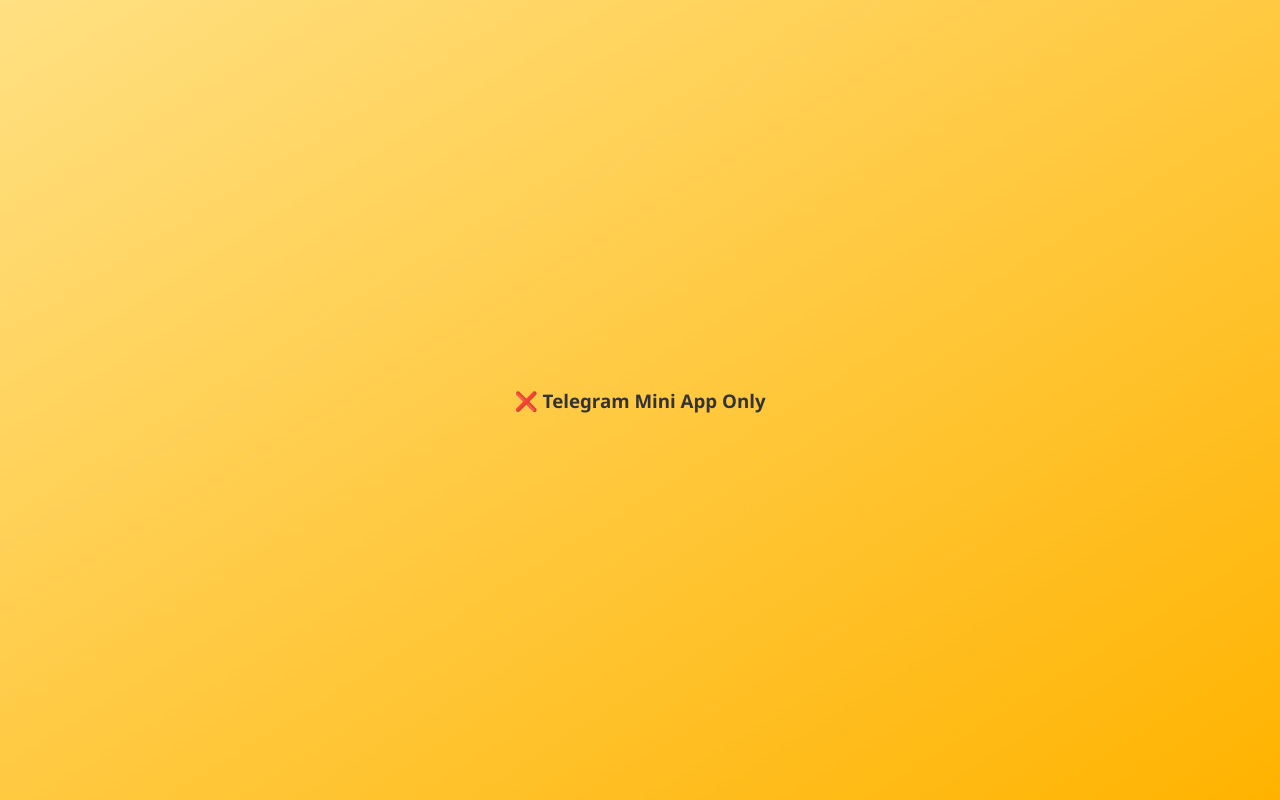
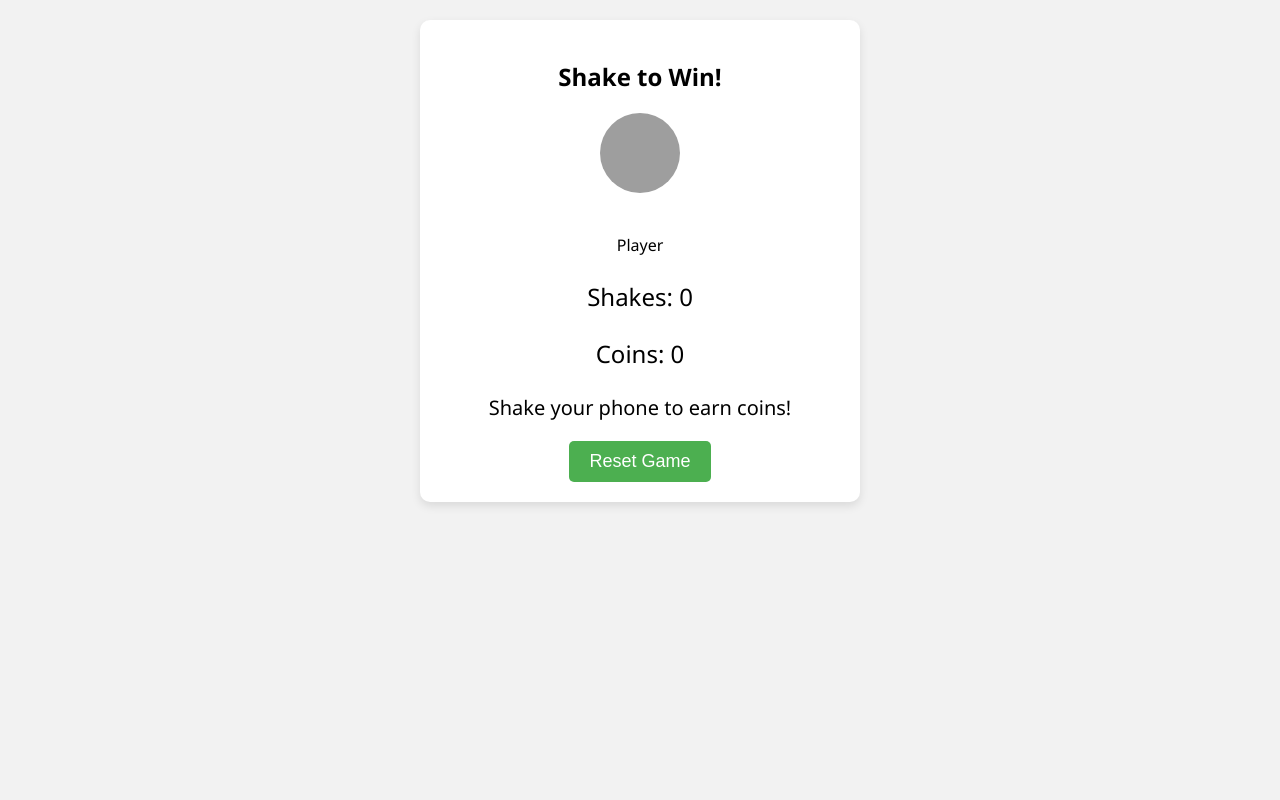
Before and after one commit to srshohan00/shake-telegram-game, a plain HTML site: page index.html in a window 1280 px wide. Drawn offline with Linux system fonts and the light colour scheme; grey boxes are pictures that could not be loaded.

Commit message:
index.html

```diff
--- a/index.html
+++ b/index.html
@@ -1,132 +1,132 @@
 <!DOCTYPE html>
 <html lang="en">
 <head>
-  <meta charset="UTF-8" />
-  <meta name="viewport" content="width=device-width, initial-scale=1.0" />
-  <title>Shake Game - Telegram Mini App</title>
+  <meta charset="UTF-8">
+  <meta name="viewport" content="width=device-width, initial-scale=1.0">
+  <title>Shake Game - Telegram Web App</title>
   <style>
     body {
+      font-family: 'Segoe UI', sans-serif;
       margin: 0;
-      font-family: 'Segoe UI', sans-serif;
-      background: linear-gradient(to bottom right, #ffe082, #ffb300);
-      color: #333;
-      display: flex;
-      flex-direction: column;
-      align-items: center;
-      justify-content: center;
-      height: 100vh;
+      padding: 0;
+      background: #f2f2f2;
       text-align: center;
     }
-    .container {
-      background: #fff3e0;
-      border-radius: 20px;
+
+    .game-container {
+      background: white;
+      border-radius: 10px;
       padding: 20px;
-      box-shadow: 0 4px 10px rgba(0, 0, 0, 0.2);
+      box-shadow: 0 4px 10px rgba(0, 0, 0, 0.1);
       width: 90%;
       max-width: 400px;
+      margin: 20px auto;
     }
-    img.avatar {
+
+    .avatar {
+      width: 80px;
+      height: 80px;
       border-radius: 50%;
-      width: 60px;
-      height: 60px;
       object-fit: cover;
+      margin-bottom: 20px;
     }
-    .stats {
+
+    .score {
+      font-size: 24px;
       margin: 20px 0;
     }
-    .button {
-      background-color: #f57c00;
+
+    .shake-message {
+      font-size: 20px;
+      margin-bottom: 20px;
+    }
+
+    .shake-button {
+      background-color: #4caf50;
       color: white;
       padding: 10px 20px;
-      font-size: 16px;
       border: none;
-      border-radius: 10px;
+      border-radius: 5px;
+      font-size: 18px;
       cursor: pointer;
     }
-    .shake-indicator {
-      font-size: 24px;
-      margin-top: 20px;
-      animation: pulse 1s infinite;
-    }
-    @keyframes pulse {
-      0% { transform: scale(1); }
-      50% { transform: scale(1.1); }
-      100% { transform: scale(1); }
+
+    .shake-button:hover {
+      background-color: #45a049;
     }
   </style>
 </head>
 <body>
-  <div class="container">
-    <h2>📳 Shake to Win!</h2>
-    <div id="userInfo"></div>
-    <div class="stats">
-      <p>Shakes: <span id="shakeCount">0</span></p>
-      <p>Coins: <span id="coinCount">0</span></p>
-      <button class="button" onclick="resetGame()">Reset Game</button>
+  <div class="game-container">
+    <h2>Shake to Win!</h2>
+    <img class="avatar" id="user-avatar" src="https://i.imgur.com/lnt5bgu.png" alt="Avatar">
+    <p id="user-name">Player</p>
+    <div class="score">
+      <p>Shakes: <span id="shake-count">0</span></p>
+      <p>Coins: <span id="coin-count">0</span></p>
     </div>
-    <div class="shake-indicator">👋 Shake your phone!</div>
+    <div class="shake-message" id="shake-message">Shake your phone to earn coins!</div>
+    <button class="shake-button" onclick="resetGame()">Reset Game</button>
   </div>
 
   <script>
-    let shakeCount = parseInt(localStorage.getItem('shakes') || '0');
-    let coinCount = parseInt(localStorage.getItem('coins') || '0');
-    let lastShake = 0;
+    // Game State
+    let shakeCount = parseInt(localStorage.getItem('shakeCount') || '0');
+    let coinCount = parseInt(localStorage.getItem('coinCount') || '0');
+    let lastShakeTime = 0;
 
-    function updateStats() {
-      document.getElementById('shakeCount').textContent = shakeCount;
-      document.getElementById('coinCount').textContent = coinCount;
+    // Update UI
+    function updateUI() {
+      document.getElementById('shake-count').textContent = shakeCount;
+      document.getElementById('coin-count').textContent = coinCount;
     }
 
+    // Reset Game
     function resetGame() {
       shakeCount = 0;
       coinCount = 0;
-      localStorage.setItem('shakes', shakeCount);
-      localStorage.setItem('coins', coinCount);
-      updateStats();
+      localStorage.setItem('shakeCount', shakeCount);
+      localStorage.setItem('coinCount', coinCount);
+      updateUI();
     }
 
+    // Handle phone shake
     function handleShake() {
       const now = Date.now();
-      if (now - lastShake < 1000) return;
-      lastShake = now;
+      if (now - lastShakeTime < 1000) return; // Prevent multiple shakes within a second
+      lastShakeTime = now;
+
       shakeCount++;
-      const gained = Math.floor(Math.random() * 10) + 1;
-      coinCount += gained;
-      localStorage.setItem('shakes', shakeCount);
-      localStorage.setItem('coins', coinCount);
-      updateStats();
+      const reward = Math.floor(Math.random() * 10) + 1; // Random reward from 1 to 10 coins
+      coinCount += reward;
+
+      // Save to localStorage
+      localStorage.setItem('shakeCount', shakeCount);
+      localStorage.setItem('coinCount', coinCount);
+
+      updateUI();
+      showShakeMessage(reward);
     }
 
+    // Display shake message
+    function showShakeMessage(reward) {
+      const message = `You earned ${reward} coins! 🎉`;
+      document.getElementById('shake-message').textContent = message;
+    }
+
+    // Device motion event (shake detection)
     if (window.DeviceMotionEvent) {
       window.addEventListener('devicemotion', (event) => {
         const acc = event.accelerationIncludingGravity;
         const shakeStrength = Math.abs(acc.x) + Math.abs(acc.y) + Math.abs(acc.z);
-        if (shakeStrength > 30) {
+        if (shakeStrength > 30) { // Shake intensity threshold
           handleShake();
         }
       });
     }
 
-    // Check Telegram WebApp
-    if (window.Telegram && Telegram.WebApp) {
-      Telegram.WebApp.ready();
-      const user = Telegram.WebApp.initDataUnsafe.user;
-      if (!user) {
-        alert("🚫 You must open this game inside Telegram to play.");
-        document.body.innerHTML = '<h3 style="padding: 40px">❌ Telegram Web App required</h3>';
-      } else {
-        const avatar = user.photo_url || 'https://i.imgur.com/8Km9tLL.png';
-        document.getElementById('userInfo').innerHTML = `
-          <p><img class="avatar" src="${avatar}" /></p>
-          <p><strong>${user.first_name}</strong></p>
-        `;
-      }
-    } else {
-      alert("🚫 This game only works inside Telegram Mini App.");
-      document.body.innerHTML = '<h3 style="padding: 40px">❌ Telegram Mini App Only</h3>';
-    }
-
-    updateStats();
+    // Initialize UI
+    updateUI();
   </script>
 </body>
 </html>
```
